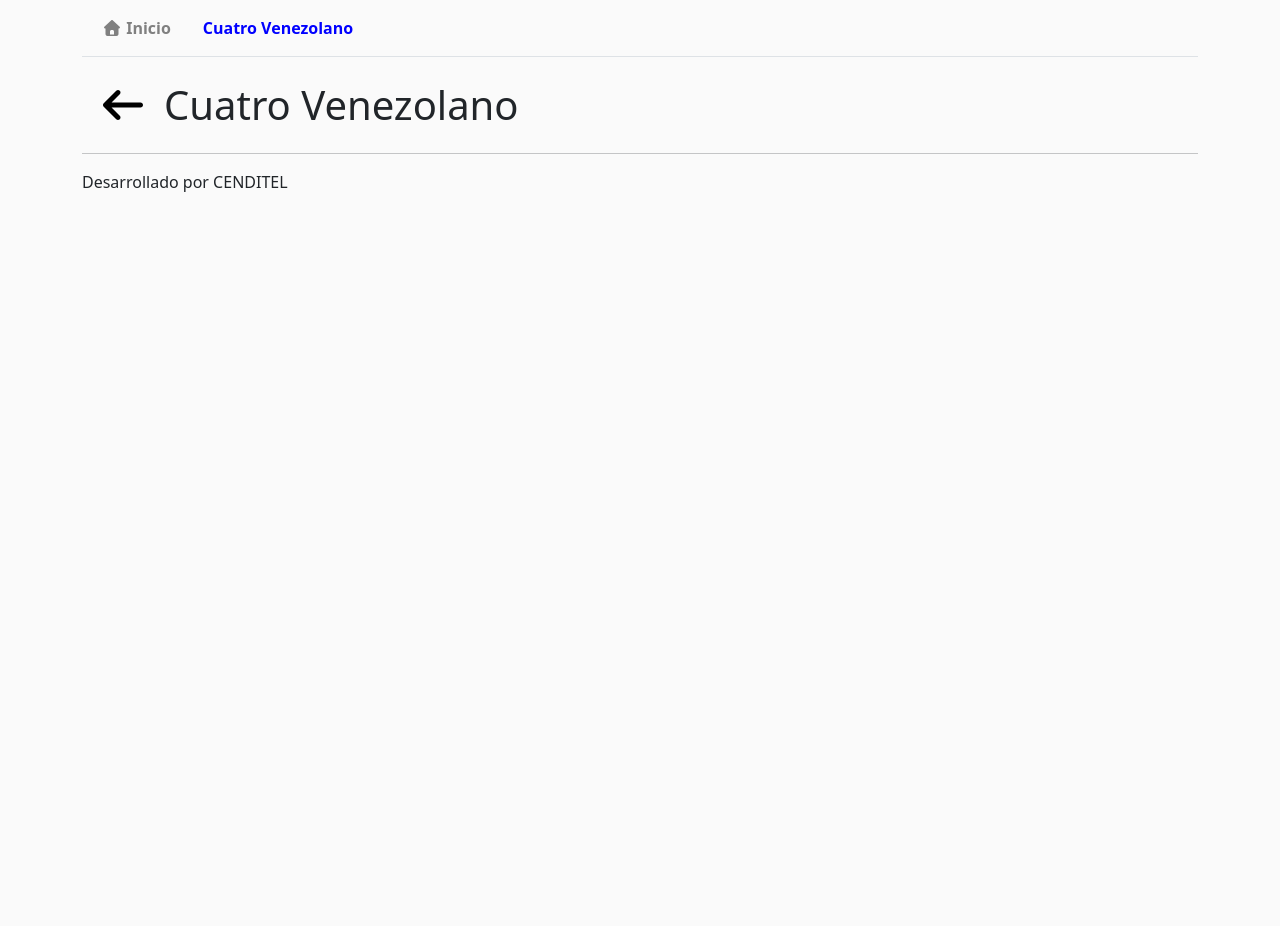
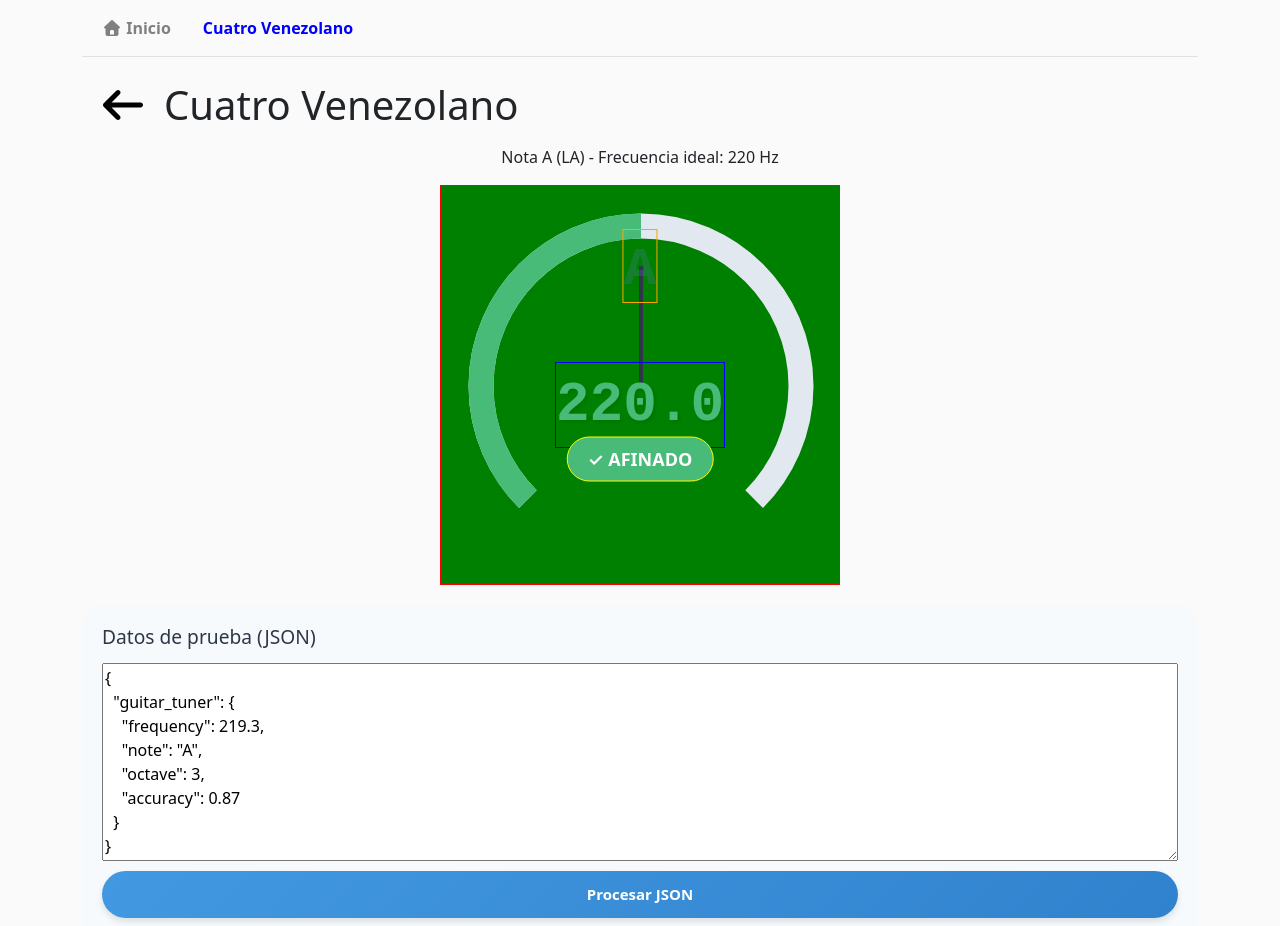
Before and after one commit to argenisosorio/afinador_app, a Nuxt app: page /cuatro in a window 1280 px wide. Shown: the top 926 px of the page. Before the commit the page ends 800 px from the top, so only its background shows below. Built offline with nearby package versions, Linux system fonts and the light colour scheme.

Commit message:
feat(canvas): Incorporada la prueba de concepto del medidor a la página de prueba.

```diff
--- a/app/assets/css/main.css
+++ b/app/assets/css/main.css
@@ -5,3 +5,171 @@
 body {
   background-color: #FAFAFA;
 }
+
+header {
+    text-align: center;
+    margin-bottom: 30px;
+}
+
+.tuner-container {
+    position: relative;
+    width: 400px;
+    height: 400px;
+    margin: 0 auto 20px;
+    border: ridge 1px red;
+    background-color: green;
+}
+
+.frequency-display {
+    position: absolute;
+    top: 55%;
+    left: 50%;
+    transform: translate(-50%, -50%);
+    font-size: 56px;
+    font-weight: bold;
+    color: #2d3349;
+    text-shadow: 2px 2px 4px rgba(0, 0, 0, 0.1);
+    font-family: 'Courier New', monospace;
+    border: ridge 1px blue;
+}
+
+.unit {
+    position: absolute;
+    top: 65%;
+    left: 50%;
+    transform: translate(-50%, -50%);
+    font-size: 18px;
+    color: #718096;
+    letter-spacing: 2px;
+    border: ridge 1px green;
+}
+
+.note-name {
+    position: absolute;
+    top: 20%;
+    left: 50%;
+    transform: translate(-50%, -50%);
+    font-size: 48px;
+    font-weight: bold;
+    color: rgba(102, 126, 234, 0.2);
+    text-transform: uppercase;
+    z-index: 1;
+    border: ridge 1px orange;
+}
+
+.tuning-status {
+    position: absolute;
+    bottom: 20%;
+    left: 50%;
+    transform: translate(-50%, -50%);
+    font-size: 18px;
+    font-weight: 600;
+    padding: 8px 20px;
+    border-radius: 50px;
+    background: #48bb78;
+    color: white;
+    white-space: nowrap;
+    transition: all 0.3s ease;
+    border: ridge 1px yellow;
+}
+
+.btn-primary, .btn-secondary, .btn-success, .btn-json {
+    padding: 12px 24px;
+    border: none;
+    border-radius: 50px;
+    font-size: 15px;
+    font-weight: 600;
+    cursor: pointer;
+    transition: all 0.3s ease;
+    display: flex;
+    align-items: center;
+    gap: 8px;
+    box-shadow: 0 4px 6px rgba(0, 0, 0, 0.1);
+}
+
+.btn-primary {
+    background: linear-gradient(135deg, #667eea 0%, #764ba2 100%);
+    color: white;
+}
+
+.btn-secondary {
+    background: linear-gradient(135deg, #f6ad55 0%, #ed8936 100%);
+    color: white;
+}
+
+.btn-success {
+    background: linear-gradient(135deg, #48bb78 0%, #38a169 100%);
+    color: white;
+}
+
+.btn-json {
+    background: linear-gradient(135deg, #4299e1 0%, #3182ce 100%);
+    color: white;
+    width: 100%;
+    justify-content: center;
+}
+
+.btn-random {
+    background: linear-gradient(135deg, #ed64a6 0%, #d53f8c 100%);
+}
+
+.btn-primary:hover, .btn-secondary:hover, .btn-success:hover, .btn-json:hover {
+    transform: translateY(-2px);
+    box-shadow: 0 8px 15px rgba(0, 0, 0, 0.2);
+}
+
+.btn-primary:active, .btn-secondary:active, .btn-success:active, .btn-json:active {
+    transform: translateY(0);
+}
+
+.json-data-panel {
+    background: #f7fafc;
+    border-radius: 20px;
+    padding: 20px;
+    margin-top: 20px;
+}
+
+.json-data-panel h3 {
+    color: #2d3748;
+    margin-bottom: 15px;
+    font-size: 1.2em;
+}
+
+.json-input {
+    display: flex;
+    flex-direction: column;
+    gap: 10px;
+    margin-bottom: 20px;
+}
+
+@media (max-width: 600px) {
+    .container {
+        padding: 20px;
+    }
+
+    .tuner-container {
+        width: 300px;
+        height: 300px;
+    }
+
+    .frequency-display {
+        font-size: 42px;
+    }
+
+    .note-name {
+        font-size: 36px;
+    }
+
+    .controls {
+        flex-direction: column;
+    }
+
+    .btn-primary, .btn-secondary, .btn-success {
+        width: 100%;
+        justify-content: center;
+    }
+
+    .data-info {
+        grid-template-columns: 1fr;
+    }
+}
--- a/app/components/goBack.vue
+++ b/app/components/goBack.vue
@@ -9,7 +9,7 @@ const goBack = () => {
 </script>
 
 <template>
-    <a href="#" @click.prevent="goBack" class="btn-back">
+    <a href="#" class="btn-back" @click.prevent="goBack">
       <font-awesome-icon icon="fa-solid fa-arrow-left" />
     </a>
 </template>
--- a/app/pages/cuatro/index.vue
+++ b/app/pages/cuatro/index.vue
@@ -1,15 +1,143 @@
 <template>
   <div>
     <h1><GoBack />Cuatro Venezolano</h1>
+
+    <div class="text-center">
+      <p>Nota A (LA) - Frecuencia ideal: 220 Hz</p>
+    </div>
+
+    <div class="tuner-container">
+        <canvas ref="tunerCanvas" width="400" height="400" />
+        <div class="frequency-display" :style="{ color: displayColor }">{{ currentFrequency.toFixed(1) }}</div>
+        <div class="unit">Hz</div>
+        <div class="note-name">A</div>
+        <div class="tuning-status" :style="{ background: statusBg }">{{ tuningStatusText }}</div>
+    </div>
+
+    <div class="json-data-panel">
+        <h3>Datos de prueba (JSON)</h3>
+        <div class="json-input">
+            <textarea v-model="jsonText" rows="8" placeholder="Pega aquí tu JSON..." />
+            <button class="btn-json" @click="processCustomJSON">
+                Procesar JSON
+            </button>
+            <button class="btn-json btn-random" @click="generateRandomFrequency">
+                Generar aleatorio
+            </button>
+        </div>
+    </div>
+
   </div>
 </template>
 
 <script setup>
-// 1. Estado global para controlar el loader
-// const loader = useState('loader')
+import { ref, onMounted, computed } from 'vue'
 
-// 2. Configuramos el título de la página
-useHead({
-  title: 'Cuatro Venezolano',
+useHead({ title: 'Cuatro Venezolano' })
+
+// --- ESTADO REACTIVO ---
+const tunerCanvas = ref(null)
+const currentFrequency = ref(220)
+const jsonText = ref(JSON.stringify({
+  "guitar_tuner": {
+    "frequency": 219.3,
+    "note": "A",
+    "octave": 3,
+    "accuracy": 0.87
+  }
+}, null, 2))
+
+const tunerConfig = {
+    targetFrequency: 220,
+    minFrequency: 210,
+    maxFrequency: 230,
+    tolerance: 0.5,
+    warningRange: 3,
+    majorTicks: 10
+}
+
+// --- COMPUTED PROPERTIES (Lógica visual) ---
+const deviation = computed(() => currentFrequency.value - tunerConfig.targetFrequency)
+
+const tuningStatusText = computed(() => {
+    const absDev = Math.abs(deviation.value)
+    if (absDev <= tunerConfig.tolerance) return '✓ AFINADO'
+    if (absDev <= tunerConfig.warningRange) return deviation.value < 0 ? '↓ BAJO (b)' : '↑ ALTO (#)'
+    return deviation.value < 0 ? '↓↓ MUY BAJO' : '↑↑ MUY ALTO'
+})
+
+const displayColor = computed(() => {
+    const absDev = Math.abs(deviation.value)
+    if (absDev <= tunerConfig.tolerance) return '#48bb78'
+    if (absDev <= tunerConfig.warningRange) return '#f6ad55'
+    return '#f56565'
+})
+
+const statusBg = computed(() => displayColor.value)
+
+// --- LÓGICA DEL CANVAS ---
+function drawTunerMeter(frequency) {
+    const canvas = tunerCanvas.value
+    if (!canvas) return
+    const ctx = canvas.getContext('2d')
+
+    ctx.clearRect(0, 0, 400, 400)
+    const centerX = 200, centerY = 200, radius = 160
+    const startAngle = Math.PI * 0.75, endAngle = Math.PI * 2.25
+
+    // Arco fondo
+    ctx.beginPath()
+    ctx.arc(centerX, centerY, radius, startAngle, endAngle)
+    ctx.lineWidth = 25
+    ctx.strokeStyle = '#e2e8f0'
+    ctx.stroke()
+
+    // Arco frecuencia
+    const frequencyRange = tunerConfig.maxFrequency - tunerConfig.minFrequency
+    const normalizedFreq = (frequency - tunerConfig.minFrequency) / frequencyRange
+    const freqAngle = startAngle + normalizedFreq * (endAngle - startAngle)
+
+    ctx.beginPath()
+    ctx.arc(centerX, centerY, radius, startAngle, freqAngle)
+    ctx.lineWidth = 25
+    ctx.strokeStyle = displayColor.value
+    ctx.stroke()
+
+    // (Aquí iría el resto de tu lógica de dibujo de marcas y aguja usando ctx...)
+    // Aguja
+    const needleX = centerX + 120 * Math.cos(freqAngle)
+    const needleY = centerY + 120 * Math.sin(freqAngle)
+    ctx.beginPath()
+    ctx.moveTo(centerX, centerY)
+    ctx.lineTo(needleX, needleY)
+    ctx.lineWidth = 4
+    ctx.strokeStyle = '#2d3748'
+    ctx.stroke()
+}
+
+// --- MÉTODOS ---
+const updateFrequency = (freq) => {
+    currentFrequency.value = Math.min(Math.max(freq, tunerConfig.minFrequency), tunerConfig.maxFrequency)
+    drawTunerMeter(currentFrequency.value)
+}
+
+const processCustomJSON = () => {
+    try {
+        const data = JSON.parse(jsonText.value)
+        const freq = data.guitar_tuner?.frequency || data.frequency || data.value
+        if (freq) updateFrequency(freq)
+    } catch (e) {
+        alert('JSON inválido', e.message)
+    }
+}
+
+const generateRandomFrequency = () => {
+    const randomFreq = tunerConfig.minFrequency + (Math.random() * (tunerConfig.maxFrequency - tunerConfig.minFrequency))
+    updateFrequency(randomFreq)
+}
+
+// Inicialización
+onMounted(() => {
+    updateFrequency(tunerConfig.targetFrequency)
 })
 </script>
```
